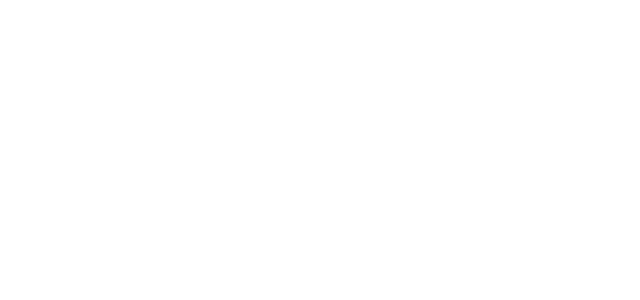
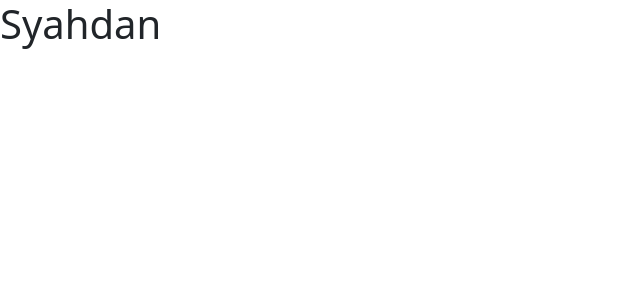
Before and after one commit to fahmialfareza/reactjs-collab-km4, a React (Create React App) app: page /syahdan in a window 1280 px wide. Before the commit this address had no page. Shown: the top 300 px of the page, without its empty margins (0-640 px from the left). Built offline with nearby package versions, Linux system fonts and the light colour scheme.

Commit message:
feature: syahdan page

```diff
--- a/src/App.js
+++ b/src/App.js
@@ -2,6 +2,7 @@
 import { BrowserRouter, Route, Routes } from "react-router-dom";
 import Arham from "./pages/Arham";
 import Home from "./pages/Home";
+import Syahdan from "./pages/Syahdan";
 
 function App() {
   return (
@@ -9,6 +10,7 @@
       <Routes>
         <Route path="/" element={<Home />} />
         <Route path="/arham" element={<Arham />} />
+        <Route path="/syahdan" element={<Syahdan />} />
       </Routes>
     </BrowserRouter>
   );
--- /dev/null
+++ b/src/pages/Syahdan.jsx
@@ -0,0 +1,11 @@
+import React from "react";
+
+function Syahdan() {
+  return (
+    <div>
+      <h1>Syahdan</h1>
+    </div>
+  );
+}
+
+export default Syahdan;
```
